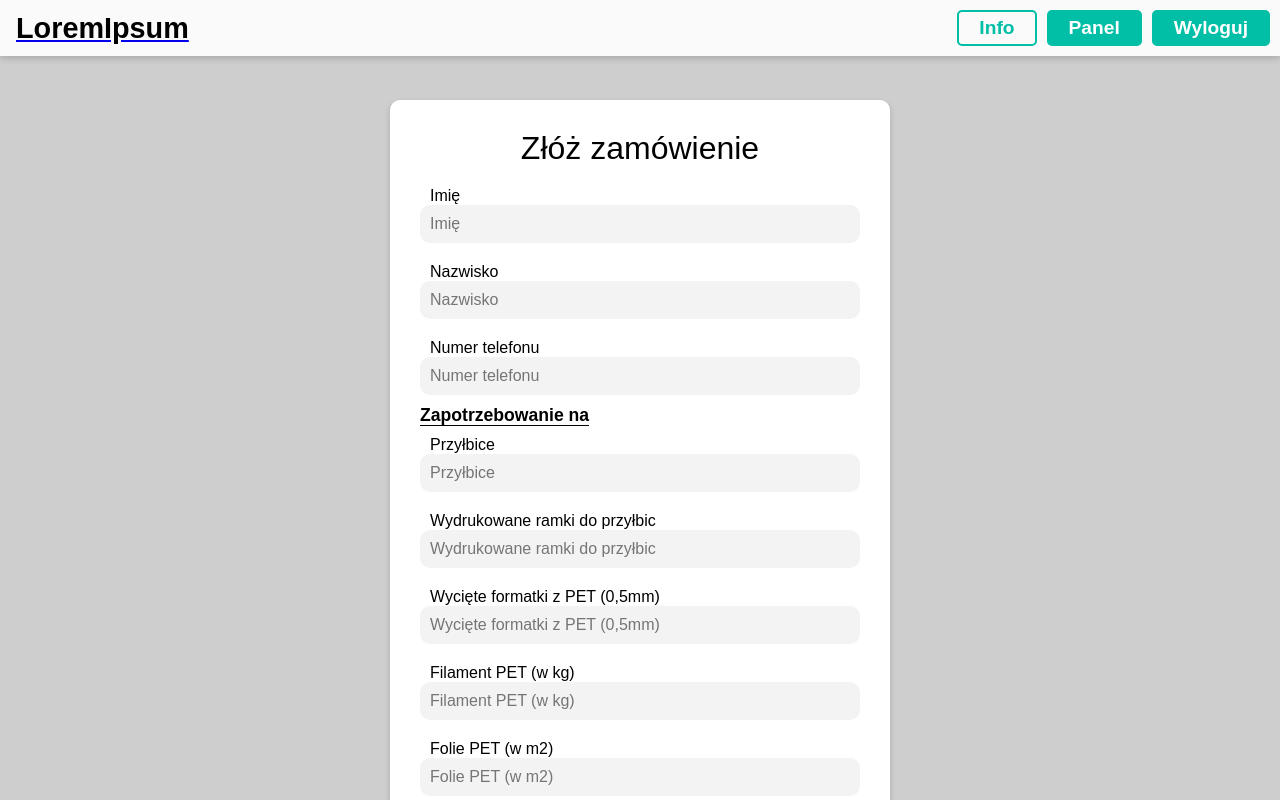
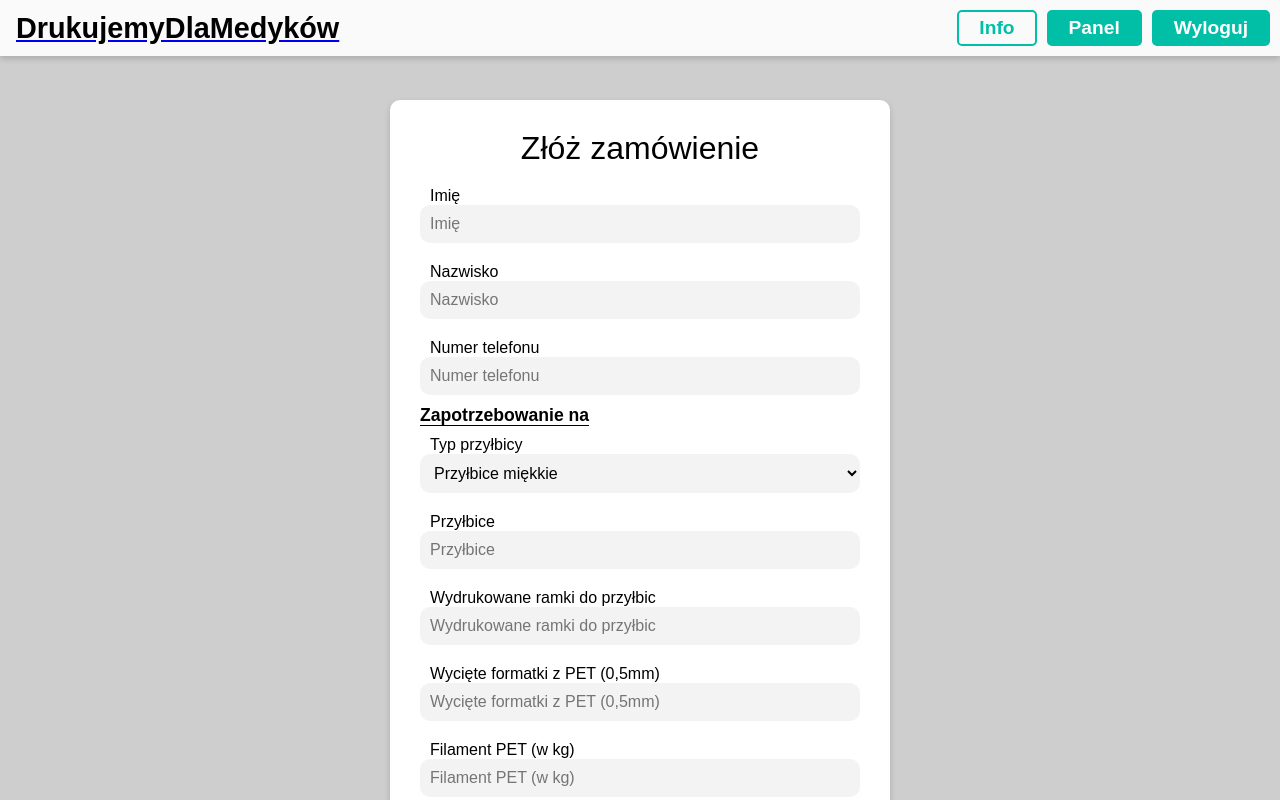
Before and after one commit to KonradWrbl/Mask-App-Frontend, a React (Create React App) app: page /order in a window 1280 px wide. Shown: the top 800 px of the page. Built offline with nearby package versions, Linux system fonts and the light colour scheme; sample sign-in values are in the browser's storage.

Commit message:
mask-type

```diff
--- a/package.json
+++ b/package.json
@@ -16,6 +16,7 @@
     "react-router-dom": "^5.1.2",
     "react-router-hash-link": "^1.2.2",
     "react-scripts": "3.4.1",
+    "react-widgets": "^4.5.0",
     "redux": "^4.0.5",
     "redux-form": "^8.3.1",
     "styled-components": "^5.0.1"
--- a/src/components/Nav/Nav.js
+++ b/src/components/Nav/Nav.js
@@ -16,7 +16,7 @@ const Nav = ({ authenticated }) => {
     <NavWrapper>
         <Link to='/'>
             <NavLogo>
-                LoremIpsum
+                DrukujemyDlaMedyków
             </NavLogo>
         </Link>
         <NavButtons>
--- /dev/null
+++ b/src/forms/dropdown/Dropdown.js
@@ -0,0 +1,25 @@
+import { FieldWrapper, StyledLabel, StyledSelect, InputWrapper } from './style';
+import React from 'react';
+
+
+const Dropdown = ({
+    input,
+    label,
+    type,
+    meta: { touched, error, warning }
+}) => (
+    <FieldWrapper>
+        <StyledLabel>{label}</StyledLabel>
+        <InputWrapper>
+            <StyledSelect {...input} placeholder={label} type={type}>
+                <option value="Przyłbice miękkie">Przyłbice miękkie</option>
+                <option value="Przyłbice twarde">Przyłbice twarde</option>
+            </StyledSelect>
+            {touched &&
+                ((error && <span>{error}</span>) ||
+                (warning && <span>{warning}</span>))}
+        </InputWrapper>
+    </FieldWrapper>
+)
+
+  export default Dropdown
--- /dev/null
+++ b/src/forms/dropdown/style.js
@@ -0,0 +1,27 @@
+import styled from 'styled-components'
+
+export const StyledLabel = styled.label`
+    padding: 0 10px;
+`
+
+export const FieldWrapper= styled.div`
+    width: 100%;
+    display: flex;
+    flex-direction: column;
+    padding: 10px 0;
+`
+
+export const InputWrapper= styled.div`
+    width: 100%;
+    display: flex;
+    flex-direction: column;
+`
+
+export const StyledSelect = styled.select`
+    border: none;
+    background-color: #f3f3f3;
+    padding: 10px;
+    border-radius: 10px;
+    font-family: inherit;
+    font-size: 1em;
+`
--- a/src/forms/orderForm/OrderForm.js
+++ b/src/forms/orderForm/OrderForm.js
@@ -3,6 +3,8 @@ import { Field, reduxForm } from 'redux-form';
 import { StyledForm, ButtonContainer, StyledSpan } from './style';
 import { FullButton } from '../../components/FullButton';
 import RenderField from '../renderField/RenderField';
+import Dropdown from '../dropdown/Dropdown'
+
 
 
 const validate = values => {
@@ -49,6 +51,8 @@ const validate = values => {
     return errors;
 }
 
+const types = [ "Przyłbice miękkie", "Przyłbice twarde" ]
+
 
 
 let OrderForm = props => {
@@ -59,6 +63,7 @@ let OrderForm = props => {
             <Field name='surname' type='text' component={RenderField} label='Nazwisko' />
             <Field name='phone' type='text' component={RenderField} label='Numer telefonu' />
             <StyledSpan>Zapotrzebowanie na</StyledSpan>
+            <Field name='maskType' valueField="value" textField="color" data={types} component={Dropdown} label='Typ przyłbicy' />
             <Field name='visors' type='number' component={RenderField} label='Przyłbice' />
             <Field name='frames' type='number' component={RenderField} label='Wydrukowane ramki do przyłbic' />
             <Field name='forms' type='number' component={RenderField} label='Wycięte formatki z PET (0,5mm)' />
--- a/src/pages/about/About.js
+++ b/src/pages/about/About.js
@@ -13,7 +13,8 @@ const About = () => {
                     Info
                 </H2>
                 <InfoArea>
-                    Lorem ipsum dolor sit amet, consetetur sadipscing elitr, sed diam nonumy eirmod tempor invidunt ut labore et dolore magna aliquyam erat, sed diam voluptua. At vero eos et accusam et justo duo dolores et ea rebum. Stet clita kasd gubergren, no sea takimata sanctus est Lorem ipsum dolor sit amet. Lorem ipsum dolor sit amet, consetetur sadipscing elitr, sed diam nonumy eirmod tempor invidunt ut labore et dolore magna aliquyam erat, sed diam voluptua. At vero eos et accusam et justo duo dolores et ea rebum. Stet clita kasd gubergren, no sea takimata sanctus est Lorem ipsum dolor sit amet.
+                    Drukujemy dla medyków to projekt, który powstał aby wspierać szpitale i jednostki najbardziej narażone na zarażenie wydrukowanymi przyłbicami.
+                    To podkarpacka inicjatywa charytatywna skupiająca firmy i indywidualnych wolontariuszy mająca na celu produkcję przyłbic ochronnych dla służb medycznych.
                 </InfoArea>
             </Info>
         </AboutContainer>
--- a/src/pages/main/Main.js
+++ b/src/pages/main/Main.js
@@ -17,7 +17,7 @@ const Main = ({ authenticated }) => {
     return (
         <MainContainer>
             <Title>
-                <H1>Lorem ipsum dolor sit amet</H1>
+                <H1>Drukujemy dla medyków</H1>
                 { authenticated ?
                 <ButtonContainer>
                     <Link to='/pane'>
--- a/src/pages/order/Order.js
+++ b/src/pages/order/Order.js
@@ -31,7 +31,8 @@ const Order = props => {
             unitAdress: values.unitAdress,
             contactName: values.contactName,
             contactSurname: values.contactSurname,
-            contactPhone: values.contactPhone
+            contactPhone: values.contactPhone,
+            maskType: values.maskType
         }
 
         console.log(orderData);
--- a/src/pages/pane/Pane.js
+++ b/src/pages/pane/Pane.js
@@ -31,8 +31,12 @@ const Pane = () => {
             .then((res) => {
                 setOrders(res.data)
                 console.log(res.data);
+                setLoading(false)
             })
-            .catch(err => console.log(err))
+            .catch(err => {
+                console.log(err)
+                setLoading(false)
+            })
         }
 
         const getUserData = () => {
@@ -40,8 +44,12 @@ const Pane = () => {
             .then((res) => {
                 setOrders(res.data)
                 console.log(res.data);
+                setLoading(false)
             })
-            .catch(err => console.log(err))
+            .catch(err => {
+                console.log(err);
+                setLoading(false)
+            })
         }
 
         Axios.get('/type', config)
@@ -53,7 +61,7 @@ const Pane = () => {
                     setLoading(false)
                 } else {
                     getUserData()
-                    setLoading(false)
+
                 }
             })
     }
@@ -145,6 +153,10 @@ const Pane = () => {
             <StyledTr>
                 <StyledTd>Numer telefonu</StyledTd>
                 <StyledTd>{details.phone}</StyledTd>
+            </StyledTr>
+            <StyledTr>
+                <StyledTd>typ</StyledTd>
+                <StyledTd>{details.maskType}</StyledTd>
             </StyledTr>
             <StyledTr>
                 <StyledTd>Ilość przyłbic</StyledTd>
--- a/src/pages/pane/style.js
+++ b/src/pages/pane/style.js
@@ -118,8 +118,9 @@ export const DetailsTitle = styled.div`
 
 export const LoadingWrapper = styled.div`
     position: absolute;
-    width: 100vw;
-    height: 100vh;
+    width: 100%;
+    min-height: 100vh;
+    height: 100%;
     background-color: rgba(255,255,255,.8);
     display: flex;
     align-items: center;
```
Also changed, not shown: 1 other file (tests, documents, lock files or other folders).
